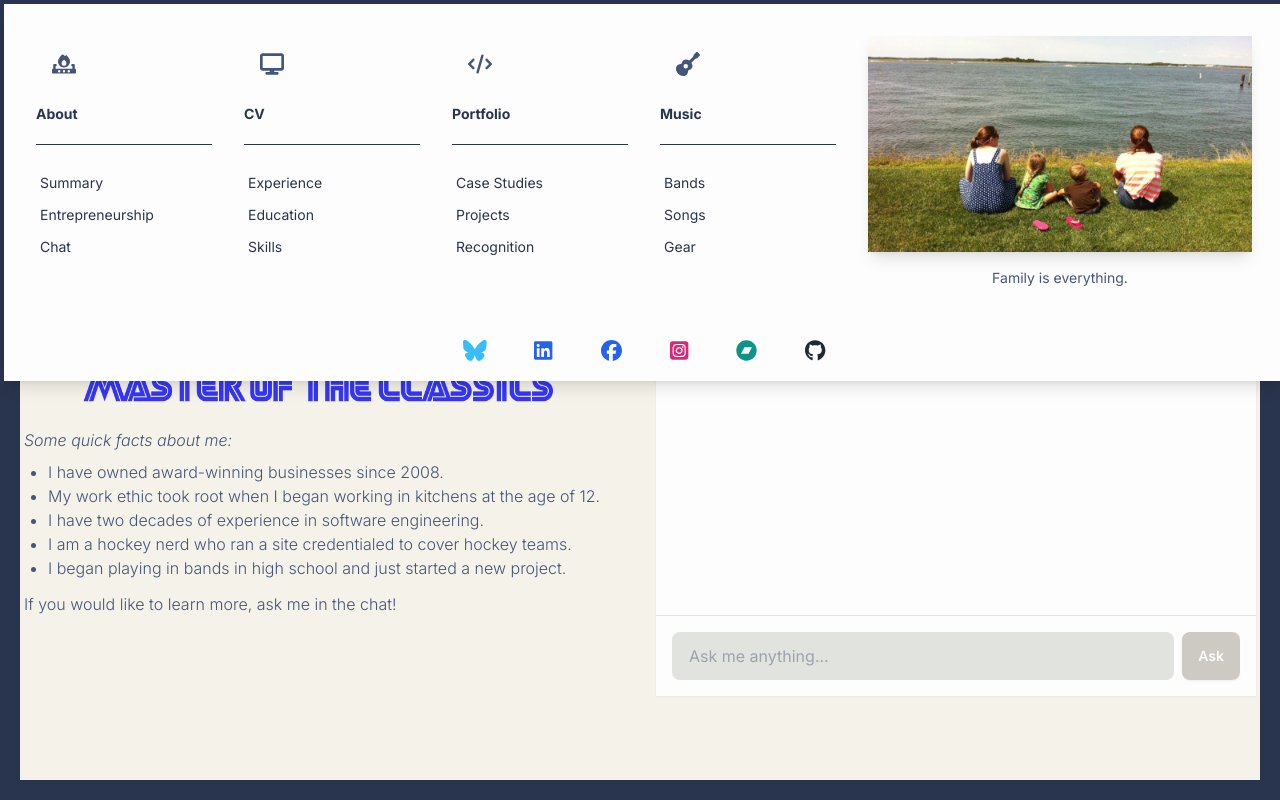
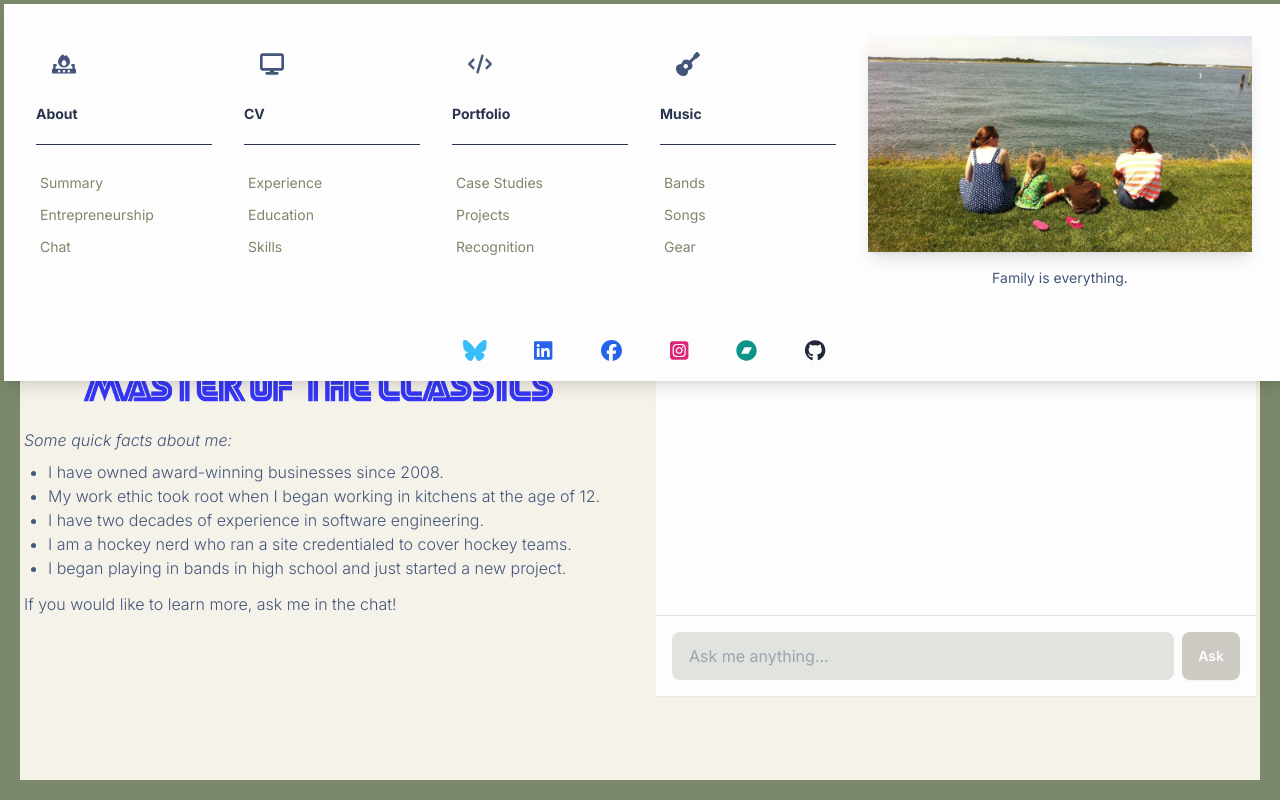
Before and after one commit to mdefeo/mdefeo.github.io, a Next.js app: page / in a window 1280 px wide. Both pictures are taken after a click on the button 56 px from the left and 56 px from the top of the page. Built offline with nearby package versions, Linux system fonts and the light colour scheme.

Commit message:
About section content and responsive layout updates

```diff
--- a/src/app/about/sections/Summary.tsx
+++ b/src/app/about/sections/Summary.tsx
@@ -37,7 +37,7 @@ export default function Summary() {
             Experienced software engineer and leader with 20+ years in full-stack development, team management, and business ownership.
           </p>
           <p className="italic text-secondary-content text-lg md:text-sm font-light"> Want to learn more?
-            <Link href="#chat" onClick={handleScroll}>Let's chat!</Link></p>
+            &nbsp;<Link href="#chat" onClick={handleScroll}>Let's chat!</Link></p>
         </div>
 
         <div className="sm:order-2 order-1 flex justify-center sm:justify-end items-center">
--- a/src/components/navigation/MainNavigationItem.tsx
+++ b/src/components/navigation/MainNavigationItem.tsx
@@ -36,7 +36,7 @@ const MainNavigationItem: React.FC<Props> = ({ item, setHoveredItem, setImageLoa
       {item.subItems && (
         <div className="mt-2 space-y-1 hidden md:block ml-1">
           {item.subItems.map((subItem) => (
-            <a key={subItem.name} href={subItem.href} className="block text-primary-content hover:text-info">
+            <a key={subItem.name} href={subItem.href} className="block ">
               {subItem.name}
             </a>
           ))}
--- a/src/styles/globals.css
+++ b/src/styles/globals.css
@@ -32,6 +32,8 @@ main {
 /* Section Layout */
 section {
   @apply w-full h-auto lg:h-screen flex items-center justify-center p-10 md:p-20 lg:p-6 md:max-w-4xl lg:max-w-5xl xl:max-w-7xl mx-auto bg-primary;
+  /* @apply w-full h-auto lg:h-screen flex items-center justify-center p-10 md:p-20 lg:p-6 md:max-w-4xl lg:max-w-5xl xl:max-w-7xl mx-auto bg-primary transform rotate-12 md:rotate-0 transition-transform duration-700 ease-in-out; */
+
 }
 
 /* Image Hover Effects */
@@ -80,7 +82,7 @@ ul li {
 
 /* Initial Border Styling Using Tailwind */
 div[class^="border-"] {
-  @apply hidden md:block fixed bg-neutral w-3 h-3 z-40 opacity-0;
+  @apply hidden md:block fixed bg-success w-3 h-3 z-40 opacity-0;
 }
 
 .border-top {
```
Also changed, not shown: public/images/_marcello-de-feo.jpg (added), public/images/marcello-de-feo.jpg.
